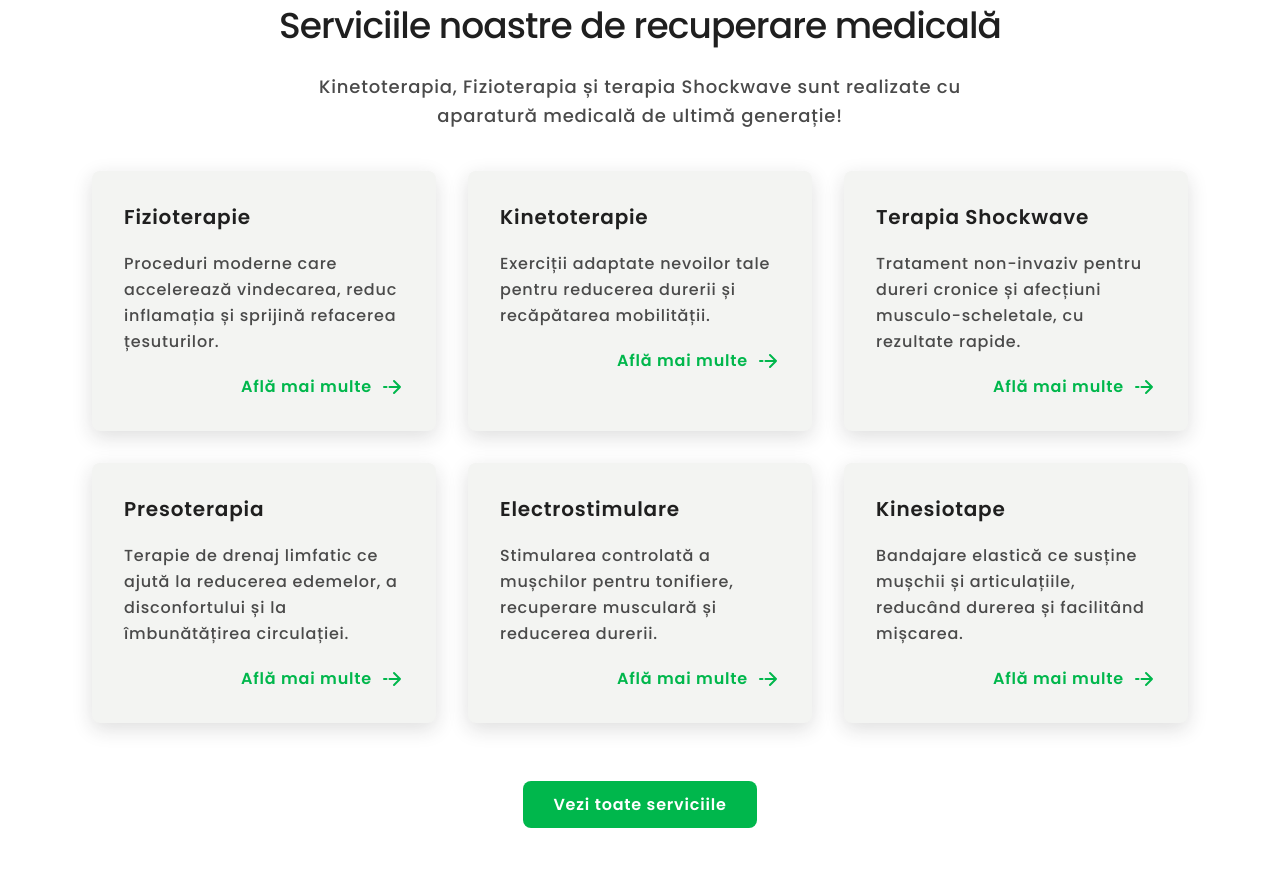
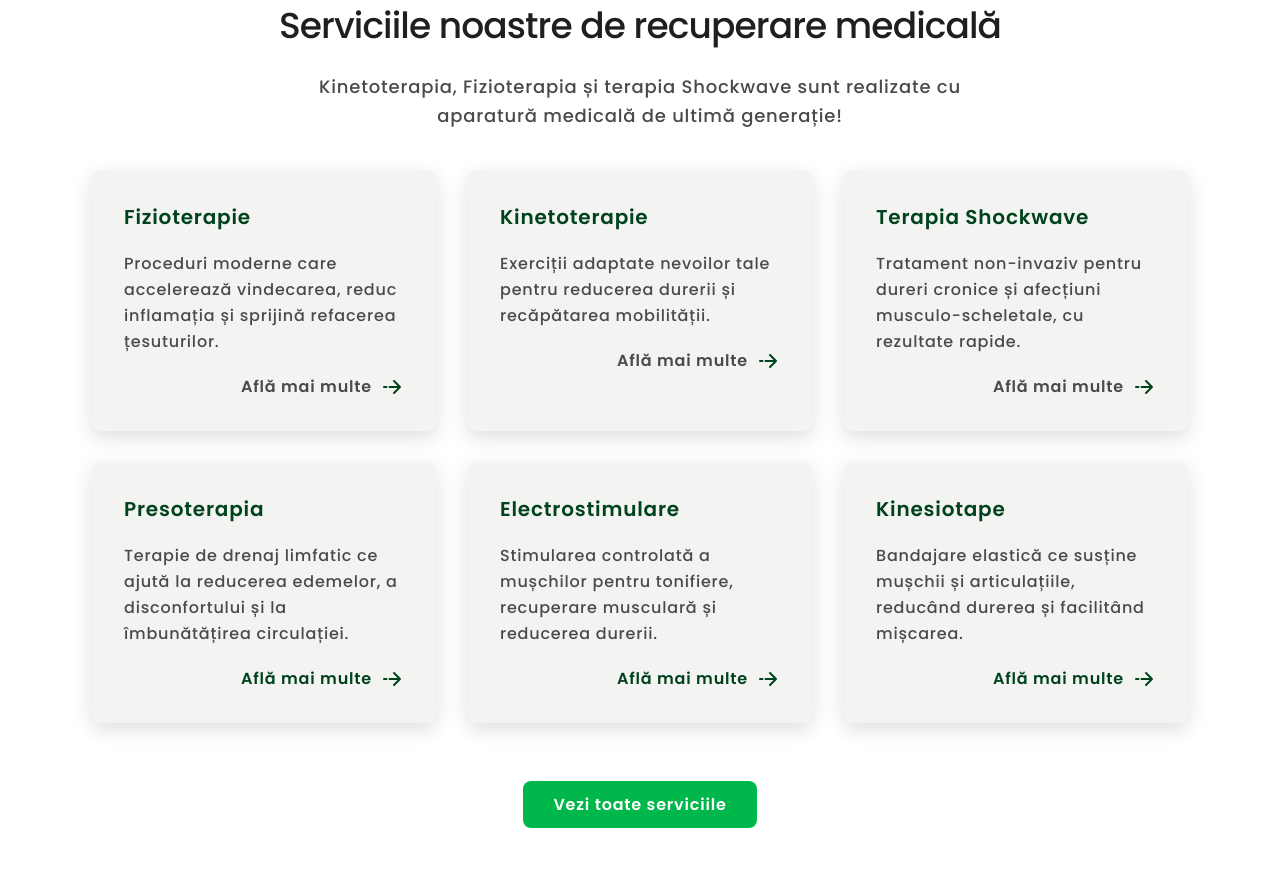
Before and after one commit to roxandvasile/Health_Happiness, a website: page index.html in a window 1280 px wide. Shown: the part 1067-1940 px from the top of the page. Drawn offline with nearby package versions, Linux system fonts and the light colour scheme.

Commit message:
change color text

```diff
--- a/index.html
+++ b/index.html
@@ -270,7 +270,7 @@
           <div class="hidden lg:flex justify-end">
             <a
               href="tel:0724134974"
-              class="flex items-center rounded-lg gap-3 bg-(--color-orange) px-[18px] py-[8px] text-[14px] 2xl:text-[18px] font-medium text-(--color-white) hover:bg-orange-400"
+              class="flex items-center rounded-lg gap-3 bg-(--color-orange) px-[18px] py-[8px] text-[14px] 2xl:text-[18px] font-medium text-[##0A0A0A] hover:bg-orange-400"
               ><span aria-hidden="true">
                 <svg
                   xmlns="http://www.w3.org/2000/svg"
@@ -279,7 +279,7 @@
                   viewBox="0 0 256 256"
                 >
                   <path
-                    fill="#fff"
+                    fill="#0A0A0A"
                     d="M146.2 46.45a6 6 0 0 1 7.35-4.25a84.24 84.24 0 0 1 60.25 60.25a6 6 0 0 1-4.25 7.35a6 6 0 0 1-1.55.2a6 6 0 0 1-5.8-4.45a72.34 72.34 0 0 0-51.75-51.75a6 6 0 0 1-4.25-7.35m-3.75 39.35C157 89.68 166.32 99 170.2 113.55A6 6 0 0 0 176 118a6 6 0 0 0 1.55-.2a6 6 0 0 0 4.25-7.35c-5-18.71-17.54-31.25-36.25-36.25a6 6 0 1 0-3.1 11.6m79.44 97A54.25 54.25 0 0 1 168 230C89.7 230 26 166.3 26 88a54.25 54.25 0 0 1 47.17-53.89a14 14 0 0 1 14.56 8.39l21.1 47.1a14 14 0 0 1-1.12 13.28a6 6 0 0 1-.42.57l-21.07 25.06a1.89 1.89 0 0 0 0 1.67c7.66 15.68 24.1 32 40 39.65a1.88 1.88 0 0 0 1.68-.06l24.69-21a5 5 0 0 1 .56-.42a14 14 0 0 1 13.28-1.22l47.24 21.17a14 14 0 0 1 8.22 14.53ZM210 181.32a2 2 0 0 0-1.21-2l-47.25-21.17a1.92 1.92 0 0 0-1.6.1l-24.68 21c-.18.15-.37.29-.56.42a14 14 0 0 1-13.77 1c-18.36-8.87-36.66-27-45.53-45.19a14 14 0 0 1 .91-13.73a5 5 0 0 1 .43-.57l21.05-25.09a2 2 0 0 0 0-1.67L76.74 47.31A2 2 0 0 0 74.9 46h-.23A42.24 42.24 0 0 0 38 88c0 71.68 58.32 130 130 130a42.24 42.24 0 0 0 42-36.68"
                   />
                 </svg> </span
@@ -496,7 +496,9 @@
           <li
             class="flex flex-col gap-5 rounded-lg p-5 lg:p-8 bg-(--color-soft-mist) shadow-[0_6px_20px_rgba(31,31,31,0.15)] hover:shadow-[0_8px_24px_rgba(31,31,31,0.30)]"
           >
-            <h3 class="text-lg lg:text-xl font-semibold text-(--color-black)">
+            <h3
+              class="text-lg lg:text-xl font-semibold text-(--color-black-green)"
+            >
               Fizioterapie
             </h3>
 
@@ -510,7 +512,7 @@
             <a
               href="#"
               title="Fizioterapie Craiova"
-              class="text-sm lg:text-base font-semibold flex items-center justify-end gap-2 text-(--color-green) hover:text-(--color-orange)"
+              class="text-sm lg:text-base font-semibold flex items-center justify-end gap-2 text-(--color-gray) hover:text-(--color-orange)"
               >Află mai multe
               <span
                 ><svg
@@ -521,7 +523,7 @@
                 >
                   <path
                     fill="none"
-                    stroke="#00b74c"
+                    stroke="#00421c"
                     stroke-linecap="round"
                     stroke-linejoin="round"
                     stroke-width="2.0"
@@ -533,7 +535,9 @@
           <li
             class="flex flex-col gap-5 rounded-lg p-5 bg-(--color-soft-mist) lg:p-8 shadow-[0_6px_20px_rgba(31,31,31,0.15)] hover:shadow-[0_8px_24px_rgba(31,31,31,0.30)]"
           >
-            <h3 class="text-lg lg:text-xl font-semibold text-(--color-black)">
+            <h3
+              class="text-lg lg:text-xl font-semibold text-(--color-black-green)"
+            >
               Kinetoterapie
             </h3>
             <p
@@ -546,7 +550,7 @@
             <a
               href="#"
               title="Kinetoterapie Craiova"
-              class="text-sm lg:text-base font-semibold flex items-center justify-end gap-2 text-(--color-green) hover:text-(--color-orange)"
+              class="text-sm lg:text-base font-semibold flex items-center justify-end gap-2 text-(--color-gray) hover:text-(--color-orange)"
               >Află mai multe
               <span
                 ><svg
@@ -557,7 +561,7 @@
                 >
                   <path
                     fill="none"
-                    stroke="#00b74c"
+                    stroke="#00421c"
                     stroke-linecap="round"
                     stroke-linejoin="round"
                     stroke-width="2.0"
@@ -569,7 +573,9 @@
           <li
             class="flex flex-col gap-5 rounded-lg p-5 lg:p-8 bg-(--color-soft-mist) shadow-[0_6px_20px_rgba(31,31,31,0.15)] hover:shadow-[0_8px_24px_rgba(31,31,31,0.30)]"
           >
-            <h3 class="text-lg lg:text-xl font-semibold text-(--color-black)">
+            <h3
+              class="text-lg lg:text-xl font-semibold text-(--color-black-green)"
+            >
               Terapia Shockwave
             </h3>
             <p
@@ -582,7 +588,7 @@
             <a
               href="#"
               title="Terapia Shockwave Craiova"
-              class="text-sm lg:text-base font-semibold flex items-center justify-end gap-2 text-(--color-green) hover:text-(--color-orange)"
+              class="text-sm lg:text-base font-semibold flex items-center justify-end gap-2 text-(--color-gray) hover:text-(--color-orange)"
               >Află mai multe
               <span
                 ><svg
@@ -593,7 +599,7 @@
                 >
                   <path
                     fill="none"
-                    stroke="#00b74c"
+                    stroke="#00421C"
                     stroke-linecap="round"
                     stroke-linejoin="round"
                     stroke-width="2.0"
@@ -605,7 +611,9 @@
           <li
             class="flex flex-col gap-5 rounded-lg p-5 bg-(--color-soft-mist) lg:p-8 shadow-[0_6px_20px_rgba(31,31,31,0.15)] hover:shadow-[0_8px_24px_rgba(31,31,31,0.30)]"
           >
-            <h3 class="text-lg lg:text-xl font-semibold text-(--color-black)">
+            <h3
+              class="text-lg lg:text-xl font-semibold text-(--color-black-green)"
+            >
               Presoterapia
             </h3>
             <p
@@ -618,7 +626,7 @@
             <a
               href="#"
               title="Presoterapie Craiova"
-              class="text-sm lg:text-base font-semibold flex items-center justify-end gap-2 text-(--color-green) hover:text-(--color-orange)"
+              class="text-sm lg:text-base font-semibold flex items-center justify-end gap-2 text-(--color-black-green) hover:text-(--color-orange)"
               >Află mai multe
               <span
                 ><svg
@@ -629,7 +637,7 @@
                 >
                   <path
                     fill="none"
-                    stroke="#00b74c"
+                    stroke="#00421C"
                     stroke-linecap="round"
                     stroke-linejoin="round"
                     stroke-width="2.0"
@@ -641,7 +649,9 @@
           <li
             class="flex flex-col gap-5 rounded-lg p-5 bg-(--color-soft-mist) lg:p-8 shadow-[0_6px_20px_rgba(31,31,31,0.15)] hover:shadow-[0_8px_24px_rgba(31,31,31,0.30)]"
           >
-            <h3 class="text-lg lg:text-xl font-semibold text-(--color-black)">
+            <h3
+              class="text-lg lg:text-xl font-semibold text-(--color-black-green)"
+            >
               Electrostimulare
             </h3>
             <p
@@ -654,7 +664,7 @@
             <a
               href="#"
               title="Electrostimulare Craiova"
-              class="text-sm lg:text-base font-semibold flex items-center justify-end gap-2 text-(--color-green) hover:text-(--color-orange)"
+              class="text-sm lg:text-base font-semibold flex items-center justify-end gap-2 text-(--color-black-green) hover:text-(--color-orange)"
               >Află mai multe
               <span
                 ><svg
@@ -665,7 +675,7 @@
                 >
                   <path
                     fill="none"
-                    stroke="#00b74c"
+                    stroke="#00421C"
                     stroke-linecap="round"
                     stroke-linejoin="round"
                     stroke-width="2.0"
@@ -677,7 +687,9 @@
           <li
             class="flex flex-col gap-5 rounded-lg p-5 bg-(--color-soft-mist) lg:p-8 shadow-[0_6px_20px_rgba(31,31,31,0.15)] hover:shadow-[0_8px_24px_rgba(31,31,31,0.30)]"
           >
-            <h3 class="text-lg lg:text-xl font-semibold text-(--color-black)">
+            <h3
+              class="text-lg lg:text-xl font-semibold text-(--color-black-green)"
+            >
               Kinesiotape
             </h3>
             <p
@@ -690,7 +702,7 @@
             <a
               href="#"
               title="Kinesiotape Craiova"
-              class="group text-sm lg:text-base font-semibold flex items-center justify-end gap-2 text-(--color-green) hover:text-(--color-orange)"
+              class="group text-sm lg:text-base font-semibold flex items-center justify-end gap-2 text-(--color-black-green) hover:text-(--color-orange)"
               >Află mai multe
               <span
                 ><svg
@@ -701,7 +713,7 @@
                 >
                   <path
                     fill="none"
-                    stroke="#00b74c"
+                    stroke="#00421C"
                     stroke-linecap="round"
                     stroke-linejoin="round"
                     stroke-width="2.0"
--- a/styles.css
+++ b/styles.css
@@ -8,19 +8,12 @@
   --color-gray: #4a4a4a;
   --color-black: #1f1f1f;
   --color-green: #00b74c;
+  --color-black-green: #00421c;
   --color-orange: #ea7f23;
 }
 
 body {
   @apply bg-(--color-white) font-poppins tracking-wider;
-}
-
-.active-page::after {
-  content: "";
-  display: block;
-  height: 2px;
-  width: 100%;
-  background-color: #ea7f23;
 }
 
 .nav-link-active {
```
Also changed, not shown: assets/styles.css.
